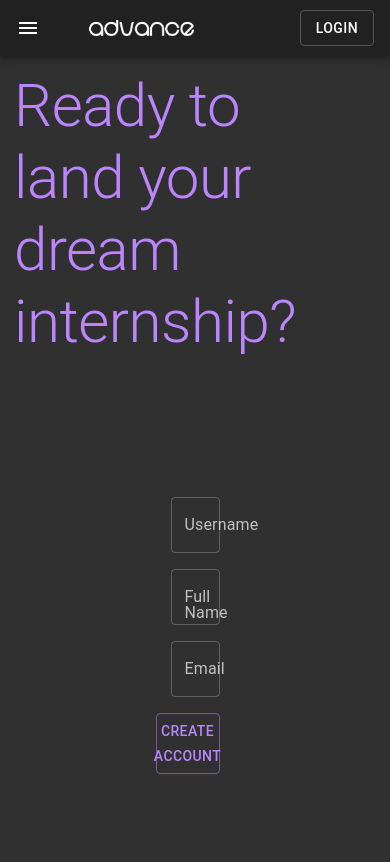
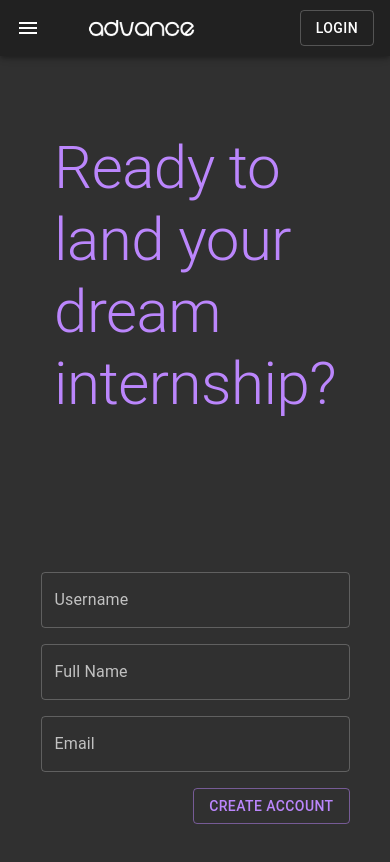
Before and after one commit to Virtual-Advance-Academy/frontend, a React (Create React App) app: page / in a window 390 px wide. Shown: the top 862 px of the page. Built offline with nearby package versions, Linux system fonts and the light colour scheme.

Commit message:
Made home page mobile friendly

```diff
--- a/src/screens/Home.js
+++ b/src/screens/Home.js
@@ -15,7 +15,7 @@ const Home = () => {
                     <span>internship?</span>
                 </Typography>
             </Grid>
-            <Grid component="form" item container direction="column" xs={2} spacing={2}>
+            <Grid component="form" item container direction="column" xs={10} sm={2} spacing={2}>
                 <Grid item>
                     <TextField id="username" label="Username" variant="outlined" fullWidth />
                 </Grid>
@@ -41,7 +41,10 @@ const styles = makeStyles(theme => ({
         }
     },
     titleSpacing: {
-        marginRight: '80px'
+        marginRight: '80px',
+        [theme.breakpoints.down('xs')]:{
+            marginRight: 'unset'
+        }
     },
     page: {
         minHeight: '100vh'
--- a/src/shared/NavBar.js
+++ b/src/shared/NavBar.js
@@ -11,7 +11,7 @@ import logo from '../assets/AdvanceLogo.png';
 const NavBar = () => {
     const classes = useStyles();
     return (
-        <AppBar color="default" position="absolute">
+        <AppBar color="default" position="sticky">
             <Toolbar>
                 <IconButton edge="start" color="inherit" aria-label="menu">
                     <MenuIcon />
```
